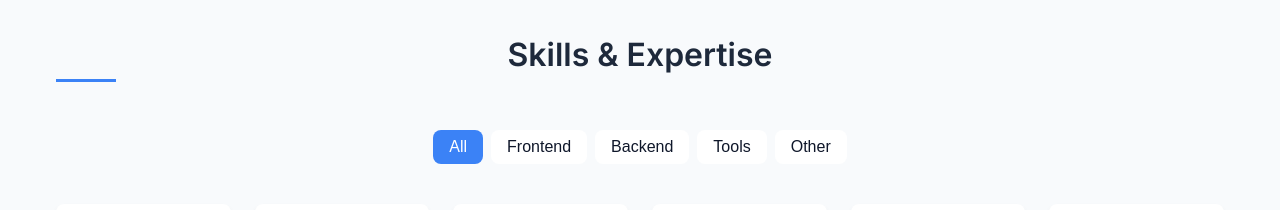
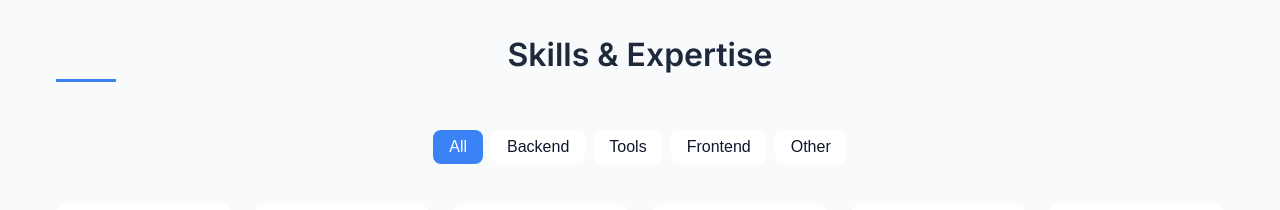
Before and after one commit to hendwunga/portopad, an Angular app: page / in a window 1280 px wide. Shown: the part 1440-1650 px from the top of the page. Built offline with nearby package versions, Linux system fonts and the light colour scheme.

Commit message:
feat; Modifit skills component

```diff
--- a/src/app/components/skills/skills.component.ts
+++ b/src/app/components/skills/skills.component.ts
@@ -58,9 +58,9 @@ interface Skill {
 export class SkillsComponent {
   categories = [
     { value: 'all', label: 'All' },
-    { value: 'frontend', label: 'Frontend' },
     { value: 'backend', label: 'Backend' },
     { value: 'tools', label: 'Tools' },
+    { value: 'frontend', label: 'Frontend' },
     { value: 'other', label: 'Other' },
   ];
 
```
